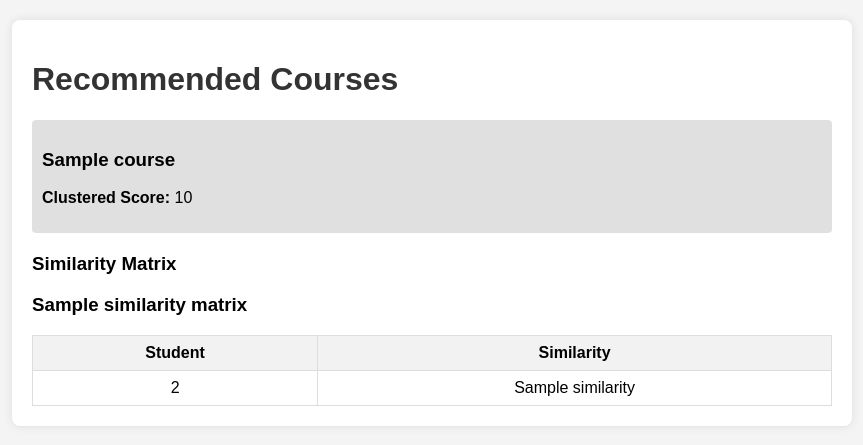
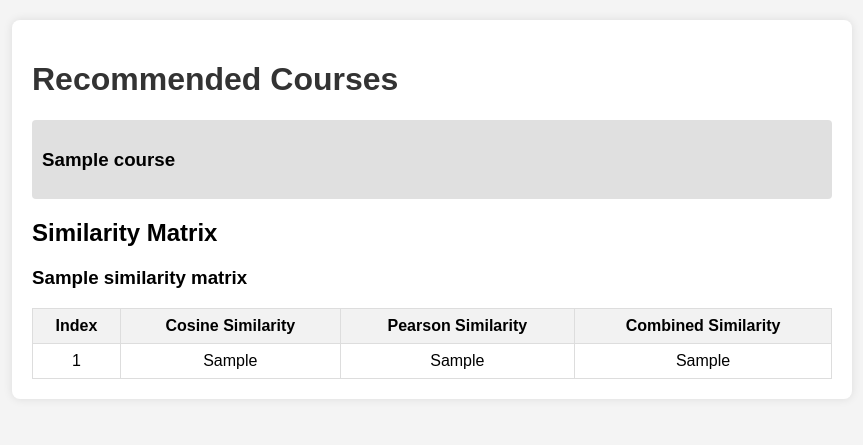
Before and after one commit to sinicoo/Course-Reccomendation-System-using-Pearson-and-Cosine-Similarity, a Flask app: template templates/results.html in a window 1280 px wide. Shown: the top 445 px of the page, without its empty margins (208-1071 px from the left). Run offline with Flask 3, Linux system fonts and the light colour scheme; the template is opened without the code that fills it: most values are stand-ins (such as "Sample title", 1, 10 or a date in 2020); parts of the project's set-up code (start-up, migrations or seed data) failed here and were passed over.

Commit message:
Update results.html

```diff
--- a/templates/results.html
+++ b/templates/results.html
@@ -63,8 +63,8 @@
         {% for course in recommendations %}
             <li>
                 <h3>{{ course.course_name }}</h3>
-                <p><strong>Clustered Score:</strong> {{ course.clustered_score }}</p>
-                <!--<h4>Subject Percentiles:</h4>
+                <!--<p><strong>Clustered Score:</strong> {{ course.clustered_score }}</p>
+                <h4>Subject Percentiles:</h4>
                 <ul>
                     {% for subject, percentile in course.percentiles.items() %}
                         <li>{{ subject }}: {{ percentile }} percentile</li>
@@ -81,26 +81,26 @@
         <!-- <p><strong>RMSE:</strong> {{ rmse }}</p> -->
         <!-- <p><strong>MAE:</strong> {{ mae }}</p> -->
 
-        <div class="matrix">
-            <h3>Similarity Matrix</h3>
+        <h2>Similarity Matrix</h2>
         {% for sheet_name, matrix in similarity_matrix.items() %}
             <h3>{{ sheet_name }}</h3>
-                <table>
+            <table border="1">
                 <tr>
-                        <th>Student</th>
-                        <th>Similarity</th>
+                    <th>Index</th>
+                    <th>Cosine Similarity</th>
+                    <th>Pearson Similarity</th>
+                    <th>Combined Similarity</th>
                 </tr>
-                    {% for row_index, row in matrix.iterrows() %}
+                {% for index, row in matrix.iterrows() %}
                 <tr>
-                            <td>{{ row_index + 1 }}</td>
-                            <td>{{ row.Similarity }}</td>
+                    <td>{{ index }}</td>
+                    <td>{{ row['Cosine Similarity'] }}</td>
+                    <td>{{ row['Pearson Similarity'] }}</td>
+                    <td>{{ row['Combined Similarity'] }}</td>
                 </tr>
                 {% endfor %}
             </table>
         {% endfor %}
-        </div>
-
-
 
     </div>
 </body>
```
Lines whose indentation alone changed are shown as unchanged.
